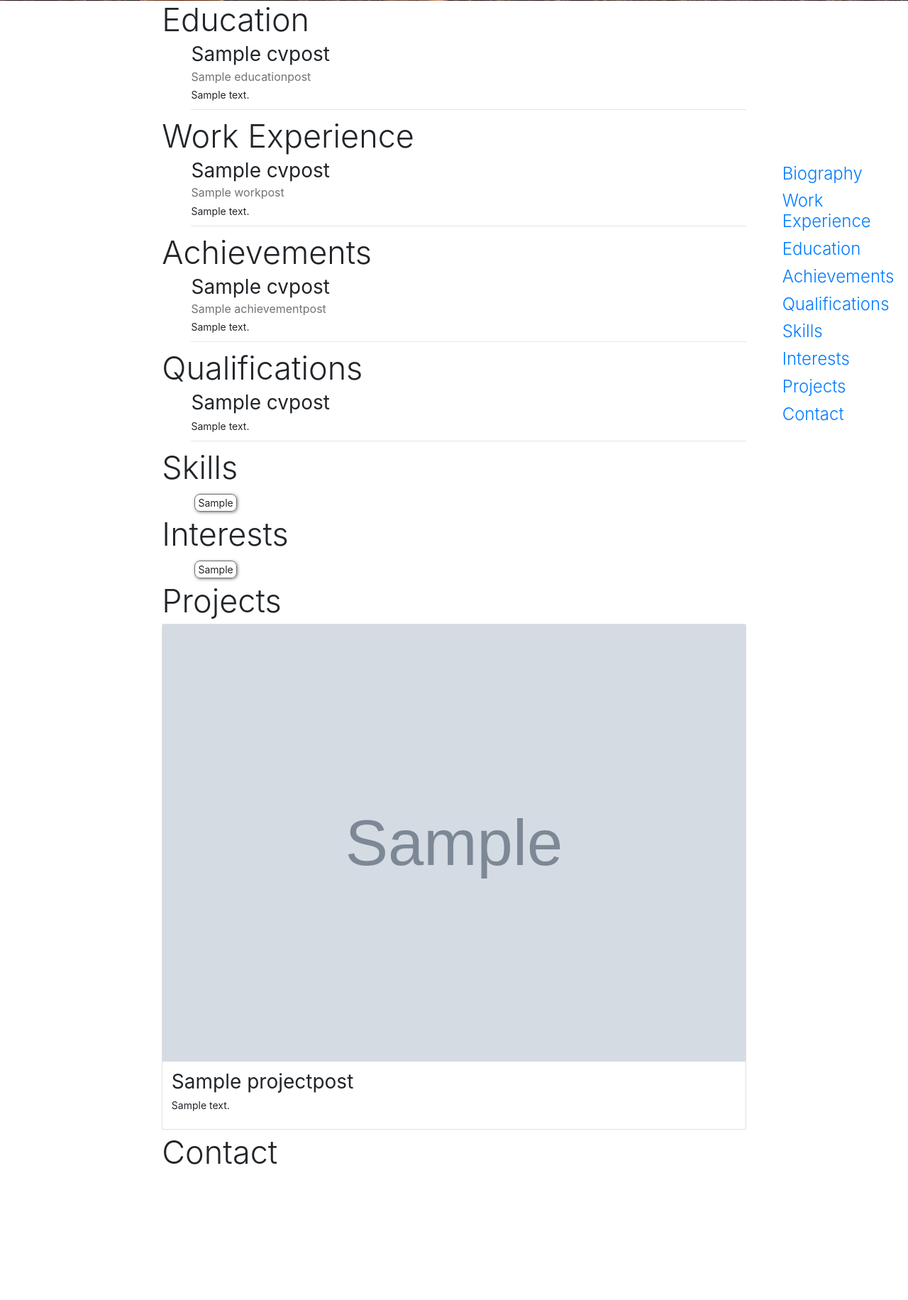
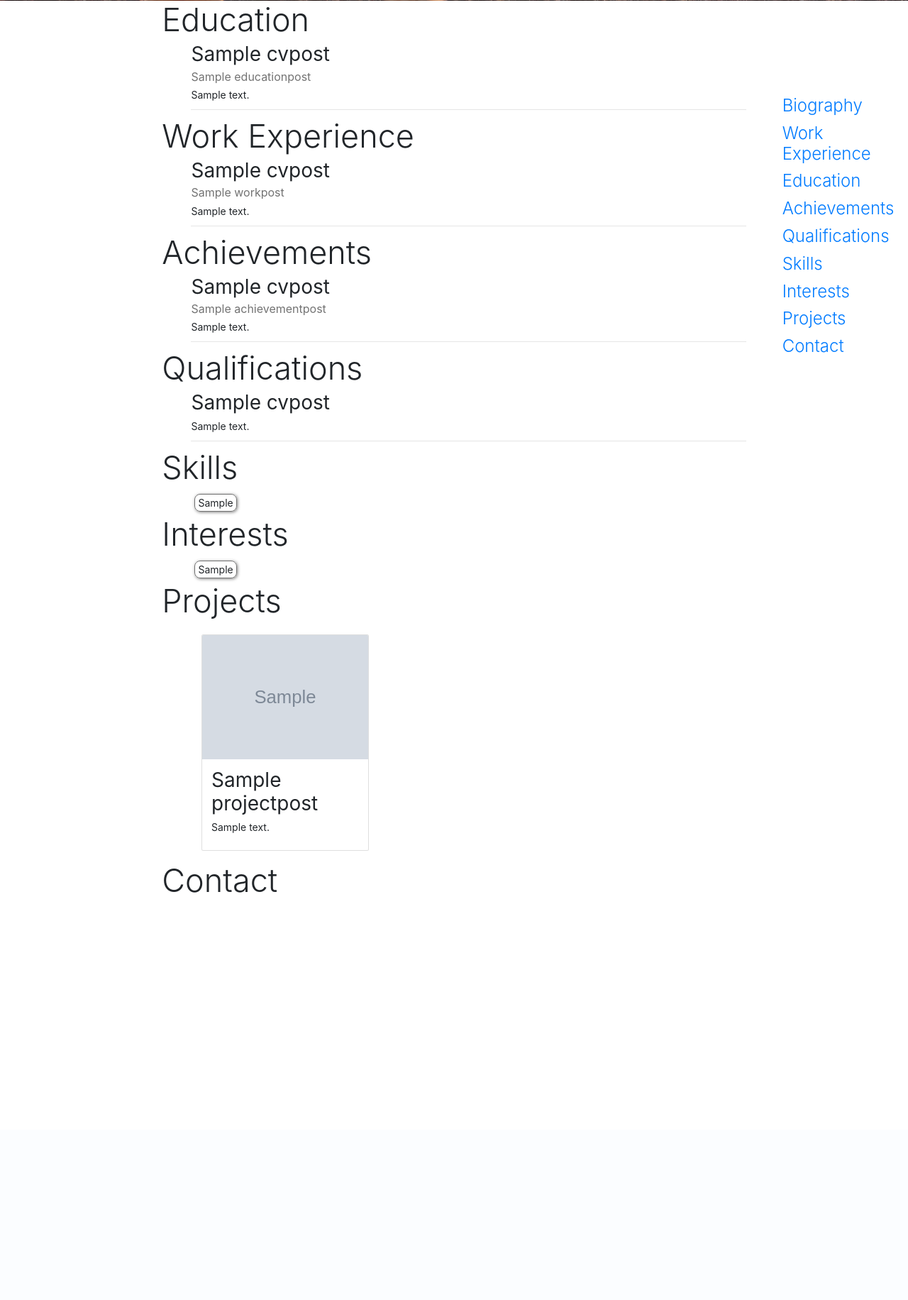
Before and after one commit to Bruncohris13/bridging_coursework, a Django app: page / in a window 1280 px wide. Shown: the part 861-2693 px from the top of the page at 71% size. After the commit the page ends 2119 px from the top, so only its background shows below. Run offline with Django 3.2, Linux system fonts and the light colour scheme; tables that the repository leaves empty hold one stand-in row (values such as "Sample post"); grey boxes marked "Sample" are stand-in pictures; some libraries are stand-ins or nearby versions.

Commit message:
Managed to make all the projects equal height and on the same road

```diff
--- a/django/cv/static/cv/css/cv.css
+++ b/django/cv/static/cv/css/cv.css
@@ -55,7 +55,8 @@
 
 .cv-post,
 .skills-container,
-.interests-container {
+.interests-container,
+.projects-container {
     margin-left: 5%;
 }
 
@@ -92,3 +93,12 @@
     vertical-align: middle;
     margin: 0;
 }
+
+.project-card {
+    /* margin: 10px 0; */
+}
+
+
+/* .project-card-body {
+    height: 100%;
+} */
--- a/django/cv/templates/cv/home_page.html
+++ b/django/cv/templates/cv/home_page.html
@@ -150,10 +150,12 @@
             <a class="btn btn-default" href="{% url 'cv_post_new' category='Project' %}"><span class="glyphicon glyphicon-plus"></span></a>
         {% endif %}
     </h1>
+        <div class="row projects-container">
             {% for post in projects %}
-            <div class="card mb-2">
+                <div class="col-sm-4 mt-4 mb-4">
+                    <div class="card project-card h-100">
                         <img class="card-img-top" src="{{ post.image.url }}">
-                <div class="card-body">
+                        <div class="card-body project-card-body">
                             <h2 class="cv-post-title">{{ post.title }}</h2>
                             <p class="cv-post-text">{{ post.text|linebreaksbr }}</p>
                             {% if user.is_authenticated %}
@@ -162,7 +164,9 @@
                             {% endif %}
                         </div>
                     </div>
+                </div>
             {% endfor %}
+        </div>
 
     <h1 id="contact" class="display-3">Contact</h1>
 {% endblock %}
--- a/django/templates/base.html
+++ b/django/templates/base.html
@@ -44,10 +44,12 @@
     <div class="container-fluid">
         <div class="row">
             <div class="col-sm-2"></div>
+
             <div class="middle-container col-sm-8">
                 {% block content %}
                 {% endblock %}
             </div>
+
             <div class="scrollspy-container col-sm-2">
                 {% block scrollspy %}
                 {% endblock %}
```
Lines whose indentation alone changed are shown as unchanged.
